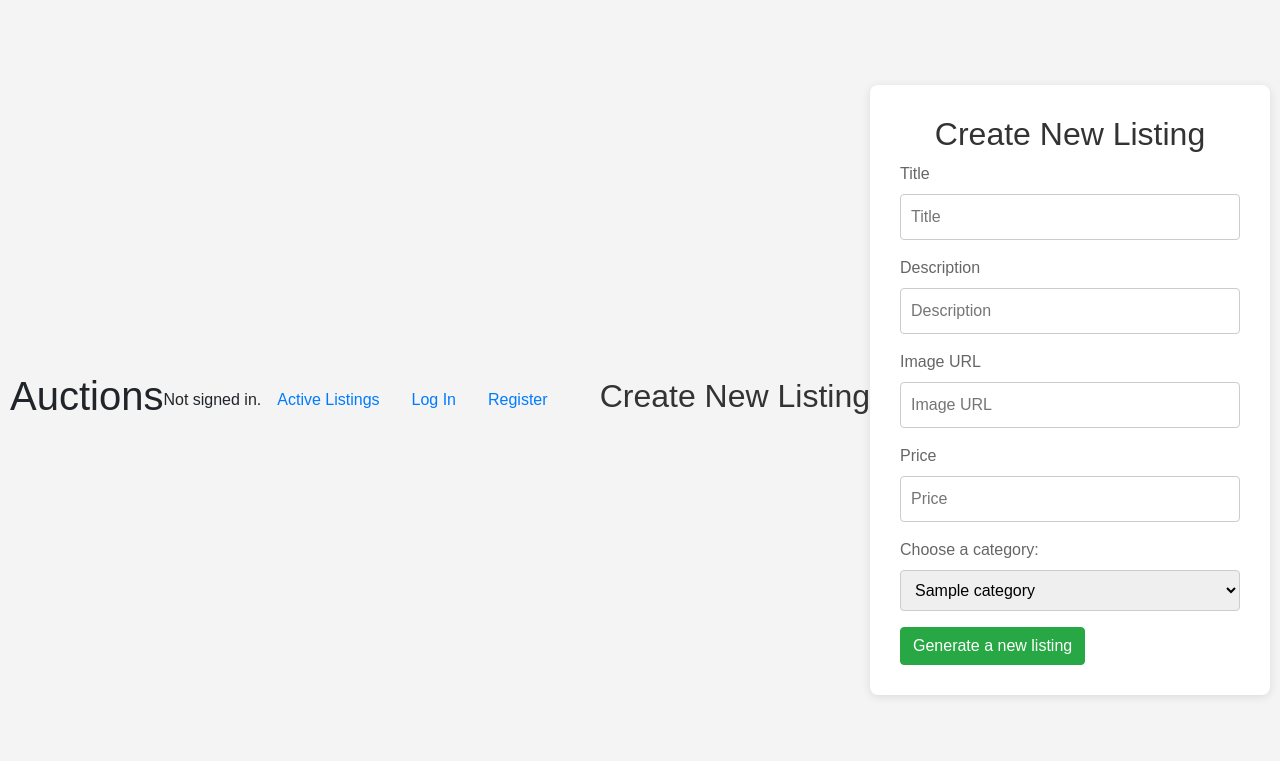
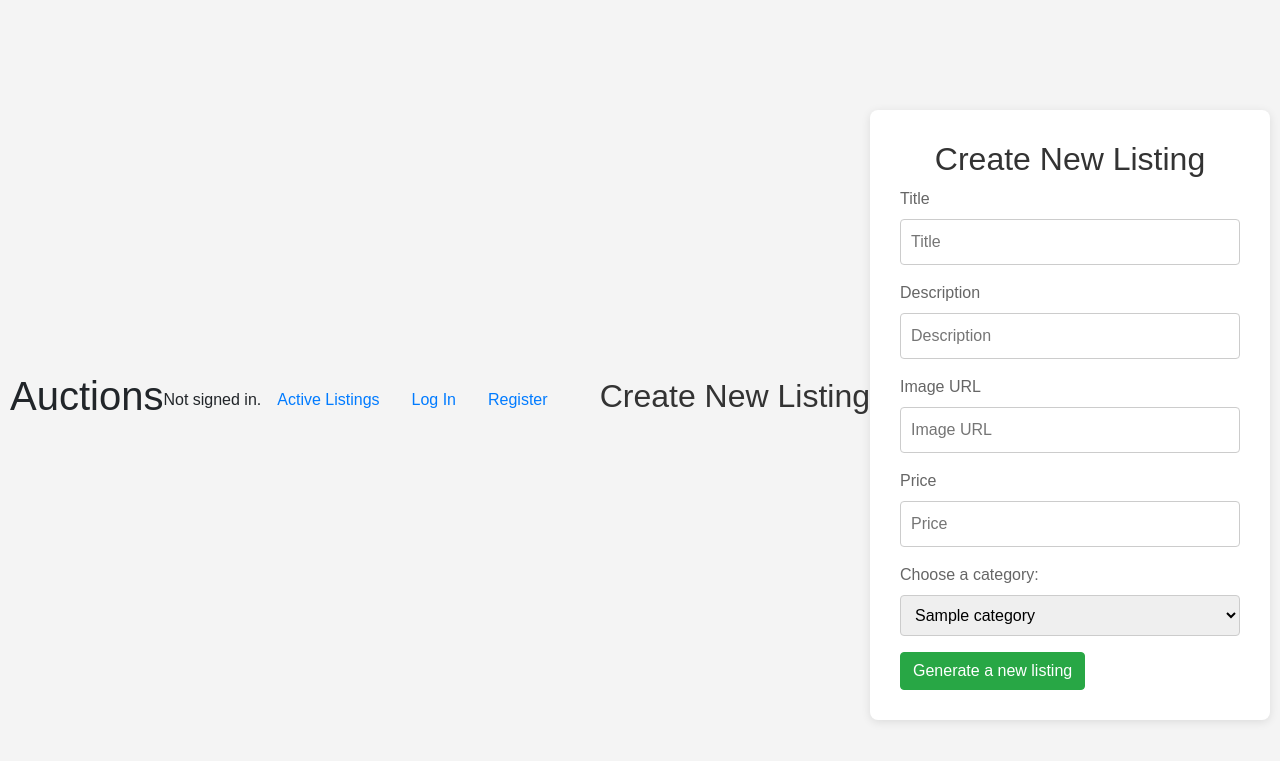
Before and after one commit to ilogic-cee/CS50-Harvard-University-s, a Django app: page /create in a window 1280 px wide. Shown: the top 761 px of the page. Run offline with Django 3.2, Linux system fonts and the light colour scheme; tables that the repository leaves empty hold one stand-in row (values such as "Sample post"); some libraries are stand-ins or nearby versions.

Commit message:
Sun, Dec 17, 2023, 12:07 PM +02:00

```diff
--- a/commerce/auctions/templates/auctions/create.html
+++ b/commerce/auctions/templates/auctions/create.html
@@ -22,6 +22,7 @@
         box-shadow: 0 2px 10px rgba(0, 0, 0, 0.1);  /* Subtle shadow effect */
         width: 400px;
         max-width: 100%;
+        margin-top: 50px; /* Added margin to push the form down */
     }
 
     h2 {
@@ -70,7 +71,6 @@
 </style>
 
 
-
     <h2>Create New Listing</h2>
 
     <form action="{% url 'create' %}" method="POST">
@@ -101,5 +101,4 @@
         </button>
     </form>
 
-
 {% endblock %}
```
